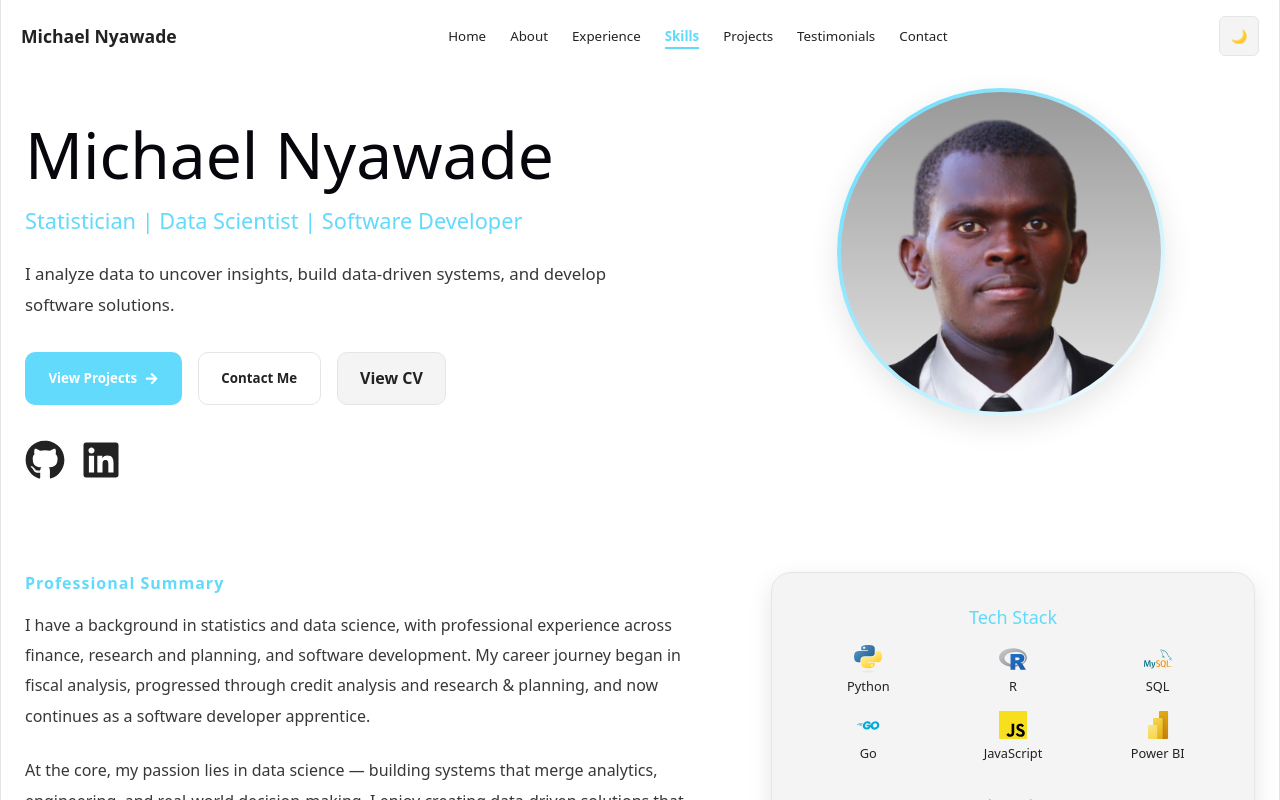
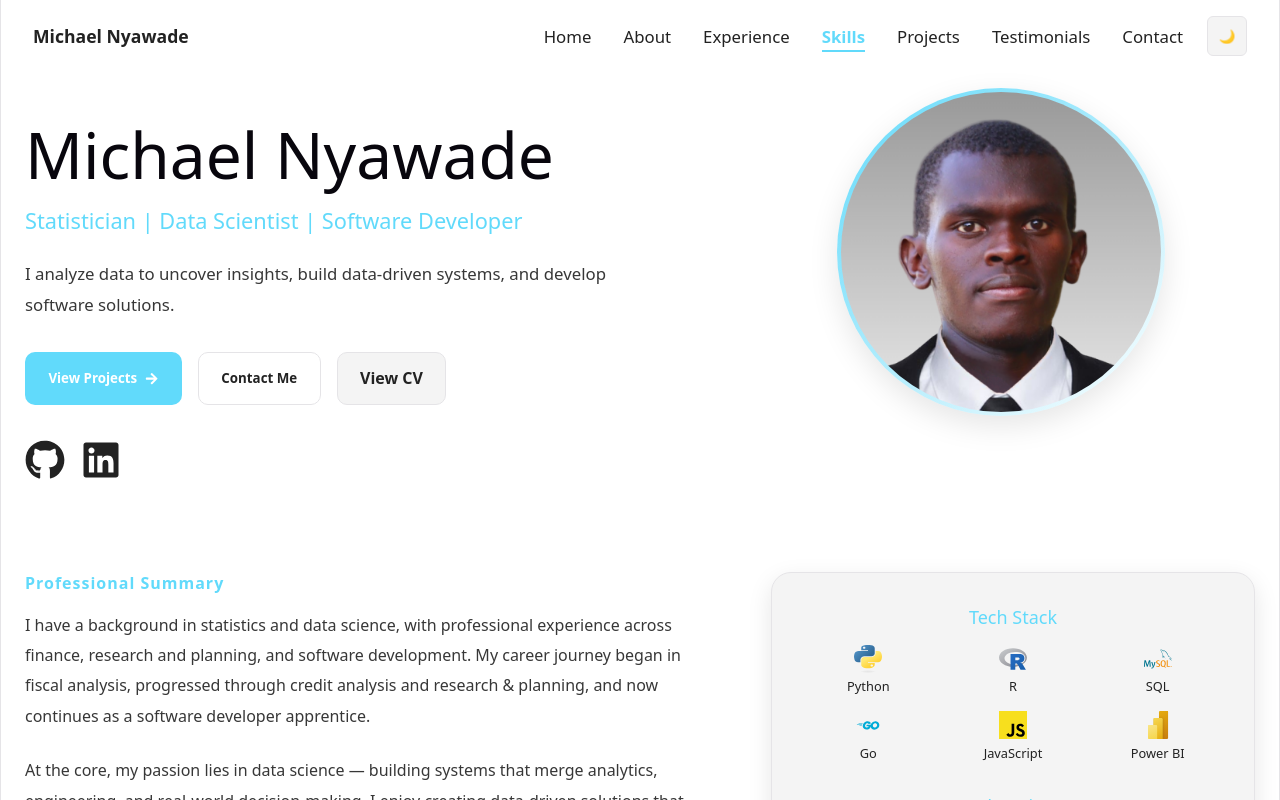
Before and after one commit to Michael-Nyawade/Michael-Nyawade.github.io, a React (Vite) app: page / in a window 1280 px wide. Shown: the top 800 px of the page. Built offline with nearby package versions, Linux system fonts and the light colour scheme.

Commit message:
Repositioned navbar layout and improved navigation spacing

```diff
--- a/src/components/NavBar.jsx
+++ b/src/components/NavBar.jsx
@@ -89,7 +89,8 @@ export default function NavBar() {
       {/* Logo / Name */}
       <div className="navbar-logo">Michael Nyawade</div>
 
-      {/* Desktop navigation menu */}
+      {/* Right side controls */}
+      <div className="nav-right">
         <div className="desktop-menu">
           {sections.map((section) => (
             <button
@@ -104,8 +105,8 @@ export default function NavBar() {
           ))}
         </div>
 
-      {/* Theme toggle button */}
         <ThemeToggle />
+      </div>
 
       {/* Mobile hamburger toggle */}
       <button
--- a/src/styles/navbar.css
+++ b/src/styles/navbar.css
@@ -11,7 +11,7 @@
   justify-content: space-between;
   align-items: center;
 
-  padding: 1rem 1.25rem;
+  padding: 1rem 2rem;
 
   background-color: transparent;
   transition: background-color 0.3s ease, backdrop-filter 0.3s ease;
@@ -28,10 +28,17 @@
   color: var(--text-color);
 }
 
+/* Right side controls */
+.nav-right {
+  display: flex;
+  align-items: center;
+  gap: 1.5rem;
+}
+
 /* Desktop menu */
 .desktop-menu {
   display: flex;
-  gap: 1.5rem;
+  gap: 2rem;
 }
 
 .nav-link {
@@ -42,6 +49,7 @@
   cursor: pointer;
 
   font-weight: 400;
+  font-size: 1.05rem;
 
   position: relative;
   padding: 0.25rem 0;
```
Lines whose indentation alone changed are shown as unchanged.
